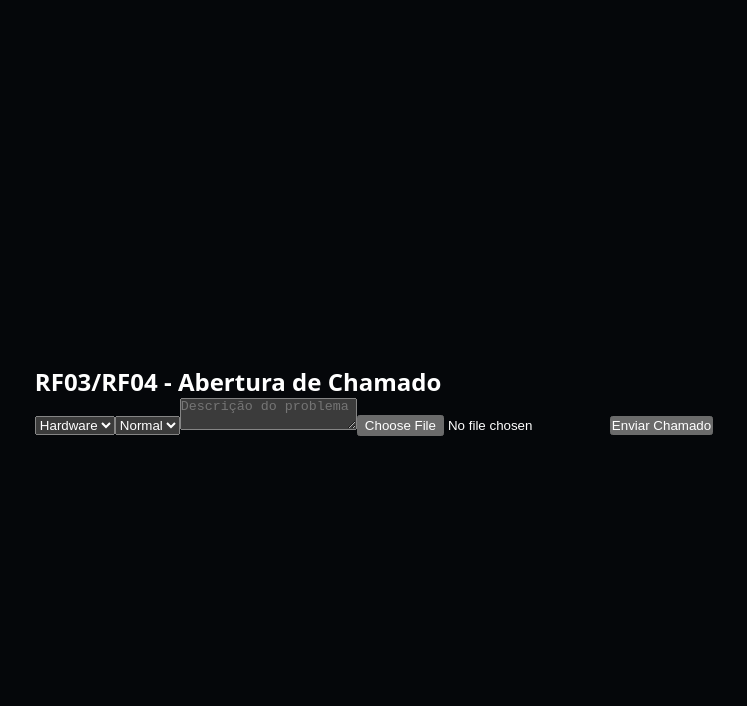
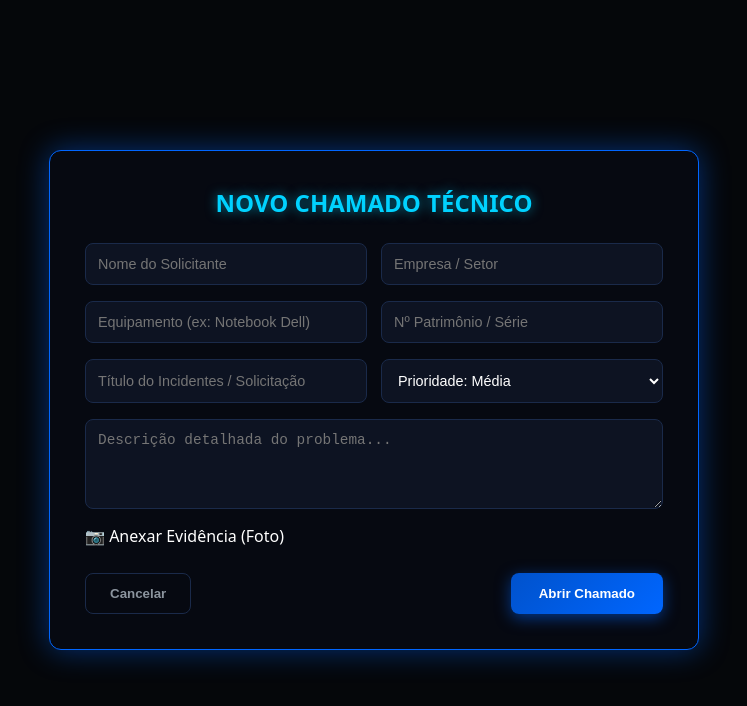
Before and after one commit to nicolaslopes-lab21/front-end, a React (Vite) app in the folder helpdeskcand-front/: page /novo-chamado in a window 1280 px wide. Shown: the top 706 px of the page, without its empty margins (266-1013 px from the left). Built offline with nearby package versions, Linux system fonts and the light colour scheme.

Commit message:
salvando

```diff
--- a/helpdeskcand-front/src/components/FileUpload.css
+++ b/helpdeskcand-front/src/components/FileUpload.css
@@ -1,18 +1,23 @@
 .file-upload-container {
-    margin-top: 10px;
-    padding: 16px;
-    border: 2px dashed #1d4ed8;
-    border-radius: 6px;
-    text-align: center;
-    background-color: #0f172a;
-}
-
-.file-upload-container input[type="file"] {
-    display: none;
+    width: 100%;
 }
 
 .file-upload-label {
+    display: block;
+    background-color: #0d1322;
+    color: #00d2ff;
+    border: 1.5px dashed #0066ff;
+    padding: 12px;
+    border-radius: 8px;
+    text-align: center;
     cursor: pointer;
-    color: #60a5fa;
     font-weight: 600;
+    font-size: 0.9rem;
+    transition: all 0.25s ease-in-out;
 }
+
+.file-upload-label:hover {
+    background-color: #10172a;
+    border-color: #00d2ff;
+    box-shadow: 0 0 10px rgba(0, 210, 255, 0.3);
+}
--- a/helpdeskcand-front/src/components/FileUpload.jsx
+++ b/helpdeskcand-front/src/components/FileUpload.jsx
@@ -1,12 +1,22 @@
-import './FileUpload.css';
+export default function FileUpload({ onFileSelect }) {
+    const handleFileChange = (e) => {
+    const file = e.target.files[0];
+    if (file && onFileSelect) {
+        onFileSelect(file);
+    }
+    };
 
-export default function FileUpload({ onFileSelect }) {
     return (
-    <div>
-        <label>Anexar Evidências: </label>
+    <div className="file-upload-container">
+        <label htmlFor="file-input" className="file-upload-label">
+        📷 Anexar Evidência (Foto)
+        </label>
         <input
+        id="file-input"
         type="file"
-        onChange={(e) => onFileSelect(e.target.files[0])}
+        accept="image/*"
+        onChange={handleFileChange}
+        style={{ display: 'none' }}
         />
     </div>
     );
--- a/helpdeskcand-front/src/pages/CreateTicket.css
+++ b/helpdeskcand-front/src/pages/CreateTicket.css
@@ -1,56 +1,99 @@
 .create-ticket-container {
-    max-width: 600px;
-    margin: 40px auto;
-    padding: 30px;
-    background-color: #1e293b;
-    border: 1px solid #1e40af;
-    border-radius: 8px;
-    box-shadow: 0 4px 15px rgba(0, 0, 0, 0.5);
+    background-color: #060911;
+    border: 1.5px solid #0066ff;
+    box-shadow: 0px 0px 30px rgba(0, 102, 255, 0.45);
+    color: #ffffff;
+    padding: 35px;
+    border-radius: 12px;
+    font-family: system-ui, -apple-system, sans-serif;
+    width: 100%;
+    max-width: 650px;
 }
 
-.create-ticket-container h2 {
-    margin-bottom: 20px;
-    color: #3b82f6;
+.create-ticket-title {
+    color: #00d2ff;
+    font-size: 1.5rem;
+    font-weight: 700;
+    text-align: center;
+    margin-bottom: 24px;
+    text-shadow: 0 0 12px rgba(0, 210, 255, 0.6);
+    text-transform: uppercase;
 }
 
-.ticket-form .form-group {
-    margin-bottom: 16px;
+.create-ticket-form {
     display: flex;
     flex-direction: column;
+    gap: 16px;
 }
 
-.ticket-form label {
-    font-size: 14px;
-    margin-bottom: 6px;
-    color: #cbd5e1;
+.form-row {
+    display: flex;
+    gap: 14px;
 }
 
-.ticket-form input,
-.ticket-form select,
-.ticket-form textarea {
-    padding: 10px;
-    background-color: #0f172a;
-    border: 1px solid #1d4ed8;
-    border-radius: 6px;
+.ticket-input, .select-input {
+    flex: 1;
+    background-color: #0d1322;
     color: #ffffff;
+    border: 1.5px solid #1a2a4a;
+    padding: 12px;
+    border-radius: 8px;
+    outline: none;
+    font-size: 0.9rem;
+    transition: all 0.25s ease-in-out;
 }
 
-.ticket-form textarea {
-    resize: vertical;
-    min-height: 100px;
+.ticket-input:focus, .ticket-textarea:focus {
+    border-color: #00d2ff;
+    box-shadow: 0 0 10px rgba(0, 210, 255, 0.4);
 }
 
-.submit-btn {
-    width: 100%;
+.ticket-textarea {
+    background-color: #0d1322;
+    color: #ffffff;
+    border: 1.5px solid #1a2a4a;
     padding: 12px;
-    background-color: #1d4ed8;
+    border-radius: 8px;
+    outline: none;
+    font-size: 0.9rem;
+    min-height: 90px;
+    resize: vertical;
+}
+
+.file-name {
+    color: #00d2ff;
+    font-size: 0.8rem;
+    text-align: center;
+}
+
+.form-actions {
+    display: flex;
+    justify-content: space-between;
+    gap: 14px;
+    margin-top: 10px;
+}
+
+.btn-cancel {
+    background-color: transparent;
+    color: #8b949e;
+    border: 1px solid #1a2a4a;
+    padding: 12px 24px;
+    border-radius: 8px;
+    cursor: pointer;
+    font-weight: 600;
+}
+
+.btn-submit {
+    background: linear-gradient(135deg, #0052cc 0%, #0066ff 100%);
     color: #ffffff;
     border: none;
-    border-radius: 6px;
-    font-weight: bold;
+    padding: 12px 28px;
+    border-radius: 8px;
     cursor: pointer;
+    font-weight: 700;
+    box-shadow: 0 4px 15px rgba(0, 102, 255, 0.5);
 }
 
-.submit-btn:hover {
-    background-color: #2563eb;
+.btn-submit:hover {
+    box-shadow: 0 0 20px rgba(0, 136, 255, 0.8);
 }
--- a/helpdeskcand-front/src/pages/CreateTicket.jsx
+++ b/helpdeskcand-front/src/pages/CreateTicket.jsx
@@ -1,21 +1,122 @@
+import { useState } from 'react';
+import { useNavigate } from 'react-router-dom';
+import FileUpload from '../components/FileUpload';
 import './CreateTicket.css';
 
 export default function CreateTicket() {
+    const navigate = useNavigate();
+    const [formData, setFormData] = useState({
+    solicitante: '',
+    empresa: '',
+    equipamento: '',
+    patrimonio: '',
+    titulo: '',
+    prioridade: 'Média',
+    descricao: ''
+    });
+    const [selectedFile, setSelectedFile] = useState(null);
+
+    const handleChange = (e) => {
+    setFormData({ ...formData, [e.target.name]: e.target.value });
+    };
+
+    const handleSubmit = (e) => {
+    e.preventDefault();
+    alert('Chamado registrado com sucesso!');
+    navigate('/chamados');
+    };
+
     return (
-    <div>
-        <h2>RF03/RF04 - Abertura de Chamado</h2>
-        <select>
-        <option>Hardware</option>
-        <option>Software</option>
-        </select>
-        <select>
-        <option>Normal</option>
-        <option>Médio</option>
-        <option>Crítico</option>
-        </select>
-        <textarea placeholder="Descrição do problema"></textarea>
-        <input type="file" />
-        <button>Enviar Chamado</button>
+    <div className="create-ticket-container">
+        <h2 className="create-ticket-title">Novo Chamado Técnico</h2>
+
+        <form className="create-ticket-form" onSubmit={handleSubmit}>
+        <div className="form-row">
+            <input
+            type="text"
+            name="solicitante"
+            placeholder="Nome do Solicitante"
+            className="ticket-input"
+            value={formData.solicitante}
+            onChange={handleChange}
+            required
+            />
+            <input
+            type="text"
+            name="empresa"
+            placeholder="Empresa / Setor"
+            className="ticket-input"
+            value={formData.empresa}
+            onChange={handleChange}
+            required
+            />
+        </div>
+
+        <div className="form-row">
+            <input
+            type="text"
+            name="equipamento"
+            placeholder="Equipamento (ex: Notebook Dell)"
+            className="ticket-input"
+            value={formData.equipamento}
+            onChange={handleChange}
+            required
+            />
+            <input
+            type="text"
+            name="patrimonio"
+            placeholder="Nº Patrimônio / Série"
+            className="ticket-input"
+            value={formData.patrimonio}
+            onChange={handleChange}
+            required
+            />
+        </div>
+
+        <div className="form-row">
+            <input
+            type="text"
+            name="titulo"
+            placeholder="Título do Incidentes / Solicitação"
+            className="ticket-input"
+            value={formData.titulo}
+            onChange={handleChange}
+            required
+            />
+            <select
+            name="prioridade"
+            className="ticket-input select-input"
+            value={formData.prioridade}
+            onChange={handleChange}
+            >
+            <option value="Baixa">Prioridade: Baixa</option>
+            <option value="Média">Prioridade: Média</option>
+            <option value="Alta">Prioridade: Alta</option>
+            <option value="Crítica">Prioridade: Crítica</option>
+            </select>
+        </div>
+
+        <textarea
+            name="descricao"
+            placeholder="Descrição detalhada do problema..."
+            className="ticket-textarea"
+            value={formData.descricao}
+            onChange={handleChange}
+            required
+        />
+
+        <FileUpload onFileSelect={(file) => setSelectedFile(file)} />
+        {selectedFile && <p className="file-name">Arquivo: {selectedFile.name}</p>}
+
+        <div className="form-actions">
+            <button type="button" className="btn-cancel" onClick={() => navigate('/chamados')}>
+            Cancelar
+            </button>
+            <button type="submit" className="btn-submit">
+            Abrir Chamado
+            </button>
+        </div>
+        </form>
     </div>
     );
 }
--- a/helpdeskcand-front/src/pages/TicketList.css
+++ b/helpdeskcand-front/src/pages/TicketList.css
@@ -28,30 +28,19 @@
 .ticket-list-tabs {
     display: flex;
     justify-content: center;
-    gap: 12px;
     margin-bottom: 20px;
     width: 100%;
 }
 
-.ticket-tab {
-    background-color: #0d1322;
-    color: #ffffff;
-    border: 1.5px solid #1a2a4a;
-    padding: 10px 20px;
-    border-radius: 8px;
-    cursor: pointer;
-    font-weight: 600;
-    transition: all 0.25s ease-in-out;
-}
-
-.ticket-tab:hover {
-    border-color: #00d2ff;
-}
-
 .ticket-tab.active {
     background: linear-gradient(135deg, #0052cc 0%, #0066ff 100%);
-    border-color: #0066ff;
+    border: 1.5px solid #0066ff;
+    color: #ffffff;
+    padding: 10px 24px;
+    border-radius: 8px;
+    font-weight: 600;
     box-shadow: 0 4px 15px rgba(0, 102, 255, 0.5);
+    cursor: default;
 }
 
 .ticket-list-status {
@@ -68,8 +57,9 @@
 .ticket-list-footer {
     width: 100%;
     display: flex;
-    justify-content: flex-start;
-    margin-top: 25px;
+    justify-content: space-between;
+    align-items: center;
+    margin-top: 35px;
 }
 
 .back-button {
@@ -89,3 +79,22 @@
     border-color: #00d2ff;
     box-shadow: 0 0 10px rgba(0, 210, 255, 0.3);
 }
+
+.create-button {
+    background: linear-gradient(135deg, #0052cc 0%, #0066ff 100%);
+    color: #ffffff;
+    border: none;
+    padding: 8px 18px;
+    border-radius: 6px;
+    cursor: pointer;
+    font-size: 0.85rem;
+    font-weight: 700;
+    transition: all 0.25s ease-in-out;
+    box-shadow: 0 4px 15px rgba(0, 102, 255, 0.5);
+}
+
+.create-button:hover {
+    background: linear-gradient(135deg, #0066ff 0%, #0088ff 100%);
+    box-shadow: 0 0 20px rgba(0, 136, 255, 0.8);
+    transform: translateY(-1px);
+}
--- a/helpdeskcand-front/src/pages/TicketList.jsx
+++ b/helpdeskcand-front/src/pages/TicketList.jsx
@@ -4,7 +4,6 @@ import TicketFilter from '../components/TicketFilter';
 import './TicketList.css';
 
 export default function TicketList() {
-    const [activeTab, setActiveTab] = useState('geral');
     const [statusFilter, setStatusFilter] = useState('Todos');
     const navigate = useNavigate();
 
@@ -18,24 +17,15 @@ export default function TicketList() {
         <h2 className="ticket-list-title">Listagem e Filas</h2>
 
         <div className="ticket-list-tabs">
-        <button
-            className={`ticket-tab ${activeTab === 'geral' ? 'active' : ''}`}
-            onClick={() => setActiveTab('geral')}
-        >
+        <button className="ticket-tab active">
             Fila Geral
-        </button>
-        <button
-            className={`ticket-tab ${activeTab === 'pessoal' ? 'active' : ''}`}
-            onClick={() => setActiveTab('pessoal')}
-        >
-            Fila Pessoal
         </button>
         </div>
 
         <TicketFilter onFilterChange={(status) => setStatusFilter(status)} />
 
         <p className="ticket-list-status">
-        Fila atual: <strong className="status-highlight">{activeTab === 'geral' ? 'Geral' : 'Pessoal'}</strong> |
+        Fila atual: <strong className="status-highlight">Geral</strong> |
         Filtro: <strong className="status-highlight">{statusFilter}</strong>
         </p>
 
@@ -43,6 +33,9 @@ export default function TicketList() {
         <button className="back-button" onClick={handleLogout}>
             ← Voltar
         </button>
+        <button className="create-button" onClick={() => navigate('/novo-chamado')}>
+            Novo Chamado
+        </button>
         </div>
     </div>
     );
```
